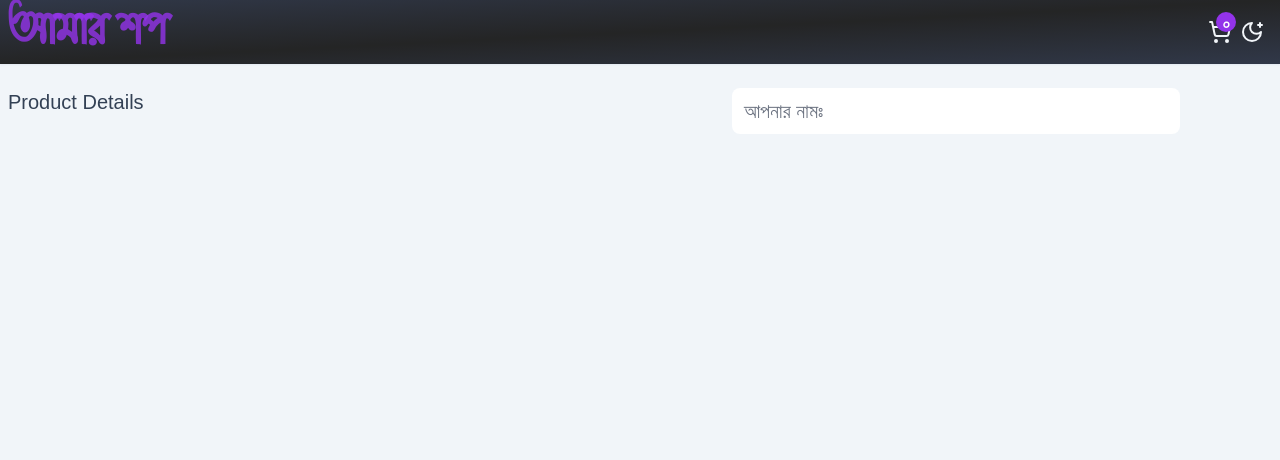
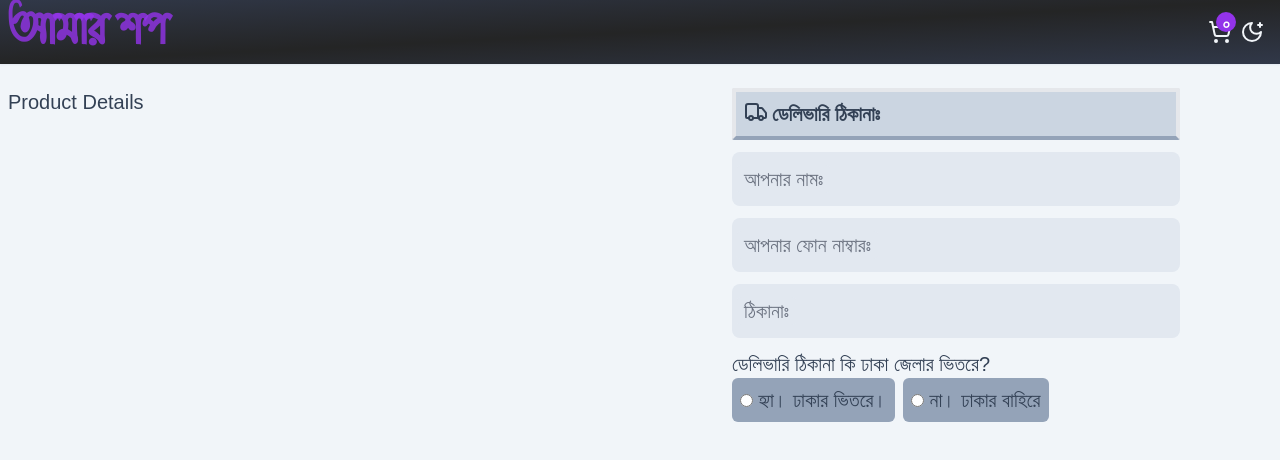
Before and after one commit to arifur-coder33/shopx, a Next.js app: page /checkout in a window 1280 px wide. Shown: the top 460 px of the page. Built offline with nearby package versions, Linux system fonts and the light colour scheme; a web font is replaced by a local one.

Commit message:
checkout form

```diff
--- a/app/(user)/checkout/page.js
+++ b/app/(user)/checkout/page.js
@@ -1,3 +1,7 @@
+import { DefaultInput } from "@/components/defaultInput";
+import { Truck } from "lucide-react";
+
+
 export default async function CheckOutPage(props) {
   const { p } = await props.searchParams;
   return (
@@ -6,20 +10,30 @@ export default async function CheckOutPage(props) {
         <div className="w-full md:w-1/2">Product Details</div>
         <div className="w-full md:w-1/2">
           <form className="max-w-md mx-auto">
-            <div className="relative">
-              <input
-                type="text"
-                id="floating_outlined"
-                className="block px-2.5 pb-2.5 pt-4 w-full text-sm text-gray-900 bg-white dark:bg-slate-600 rounded-lg border-1 border-purple-500 appearance-none dark:text-white dark:border-gray-600 dark:focus:border-slate-200 focus:outline-none focus:ring-1 focus:border-slate-200 peer"
-                placeholder=" "
-              />
-              <label
-                htmlFor="floating_outlined"
-                className="absolute rounded-md text-gray-500 bg-white dark:bg-slate-600 dark:text-gray-400 duration-300 transform -translate-y-4 scale-75 top-2 z-10 origin-[0]   px-2 peer-focus:px-2 peer-focus:text-blue-600 peer-focus:dark:text-slate-200 peer-placeholder-shown:scale-100 peer-placeholder-shown:-translate-y-1/2 peer-placeholder-shown:top-1/2 peer-focus:top-2 peer-focus:scale-75 peer-focus:-translate-y-4 rtl:peer-focus:translate-x-1/4 rtl:peer-focus:left-auto start-1"
-              >
-                আপনার নামঃ
-              </label>
+
+
+       <div className="w-full rounded-sm flex flex-row gap-1 font-bold border-b-slate-400  border-4 bg-slate-300 p-2" ><Truck/> <span>ডেলিভারি ঠিকানাঃ</span></div>
+           <DefaultInput title={'আপনার নামঃ'} name={'name'} inputType={'text'}/>
+
+           <DefaultInput title={'আপনার ফোন নাম্বারঃ'} name={'number'} inputType={'text'} inputMode={'numeric'} pattern={'[0-9]*'}/>
+           <DefaultInput title={' ঠিকানাঃ'} name={'address'} inputType={'text'}/>
+           <div>
+            ডেলিভারি ঠিকানা কি ঢাকা জেলার ভিতরে?
+          <div className="flex flex-row gap-2">
+          <div className="bg-slate-400 hover:bg-blue-400 p-2 rounded-md ">
+              <input type="radio" name="delivery-area" id="inside-dhaka"/>
+              <label className="cursor-pointer focus:bg-blue-500" htmlFor="inside-dhaka"> হ্যা। ঢাকার ভিতরে।</label>
             </div>
+            <div className="bg-slate-400 focus:bg-blue-400 p-2 rounded-md">
+              <input type="radio" name="delivery-area" id="outside-dhaka"/>
+              <label htmlFor="outside-dhaka"> না। ঢাকার বাহিরে</label>
+            </div>
+          </div>
+           </div>
+
+
+
+
           </form>
         </div>
       </div>
--- a/components/defaultInput.js
+++ b/components/defaultInput.js
@@ -1,28 +1,21 @@
-export default function DefaultInput({ mode, data, inputHandler, item }) {
-  // console.log(mode)
-  // console.log(`item`)
-  // console.log(item)
-
-  return (
-    <>
-      <label
-        className="pl-1 block uppercase tracking-wide text-gray-700 dark-text text-xs font-bold "
-        htmlFor="grid-sub-districe"
-      >
-        {item?.labelName}{" "}
-        {item?.required && <span className="text-red-600">*</span>}
-      </label>
-
-      <input
-        step={item?.inputType === "number" ? "any" : "false"}
-        name={item?.inputName}
-        defaultValue={mode === "edit" && data ? data[item?.inputName] : ""}
-        onChange={(e) => inputHandler(e)}
-        type={item?.inputType}
-        required={item?.required}
-        className={`p-2  focus:border-green-500 focus:ring-1 focus:ring-green-500  appearance-none block w-full  dark:bg-slate-700 bg-gray-200 text-gray-700 dark:text-slate-300 border  rounded   leading-tight focus:outline-none focus:bg-white focus:dark:bg-slate-900`}
-        placeholder={`Enter ${item?.labelName}`}
-      ></input>
-    </>
-  );
+export function DefaultInput({name,title,type,inputMode,pattern}){
+  return(
+    <div className="relative my-3 ">
+    <input
+    inputMode={inputMode}
+    pattern={pattern}
+      type={type}
+      name={name}
+      id={name}
+      className="block px-2.5 pb-2.5 pt-4 w-full  text-gray-900 bg-slate-200 dark:bg-slate-600 rounded-lg border-1  appearance-none dark:text-white dark:border-gray-600 dark:focus:border-red-500 focus:outline-none focus:ring-2 focus:border-slate-200 peer"
+      placeholder={' '}
+    />
+    <label
+      htmlFor={name}
+      className="absolute rounded-md text-gray-500 bg-slate-200 dark:bg-slate-600 dark:text-gray-400 duration-300 transform -translate-y-4 scale-75 top-2 z-10 origin-[0]   px-2 peer-focus:px-2 peer-focus:text-blue-600 peer-focus:dark:text-slate-200 peer-placeholder-shown:scale-100 peer-placeholder-shown:-translate-y-1/2 peer-placeholder-shown:top-1/2 peer-focus:top-2 peer-focus:scale-75 peer-focus:-translate-y-4 rtl:peer-focus:translate-x-1/4 rtl:peer-focus:left-auto start-1"
+    >
+   {title}
+    </label>
+  </div>
+  )
 }
```
Also changed, not shown: 1 other file (tests, documents, lock files or other folders).
